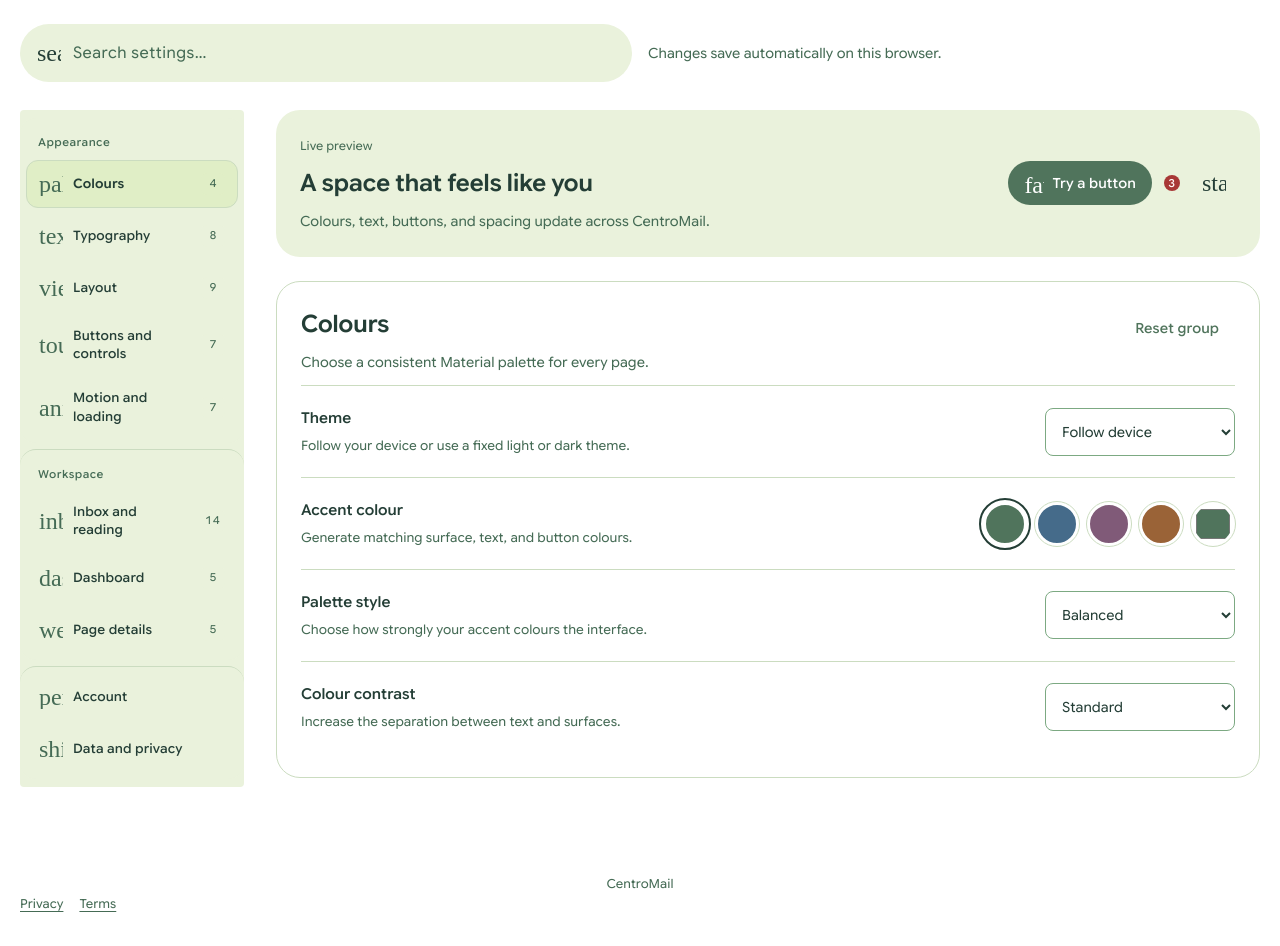
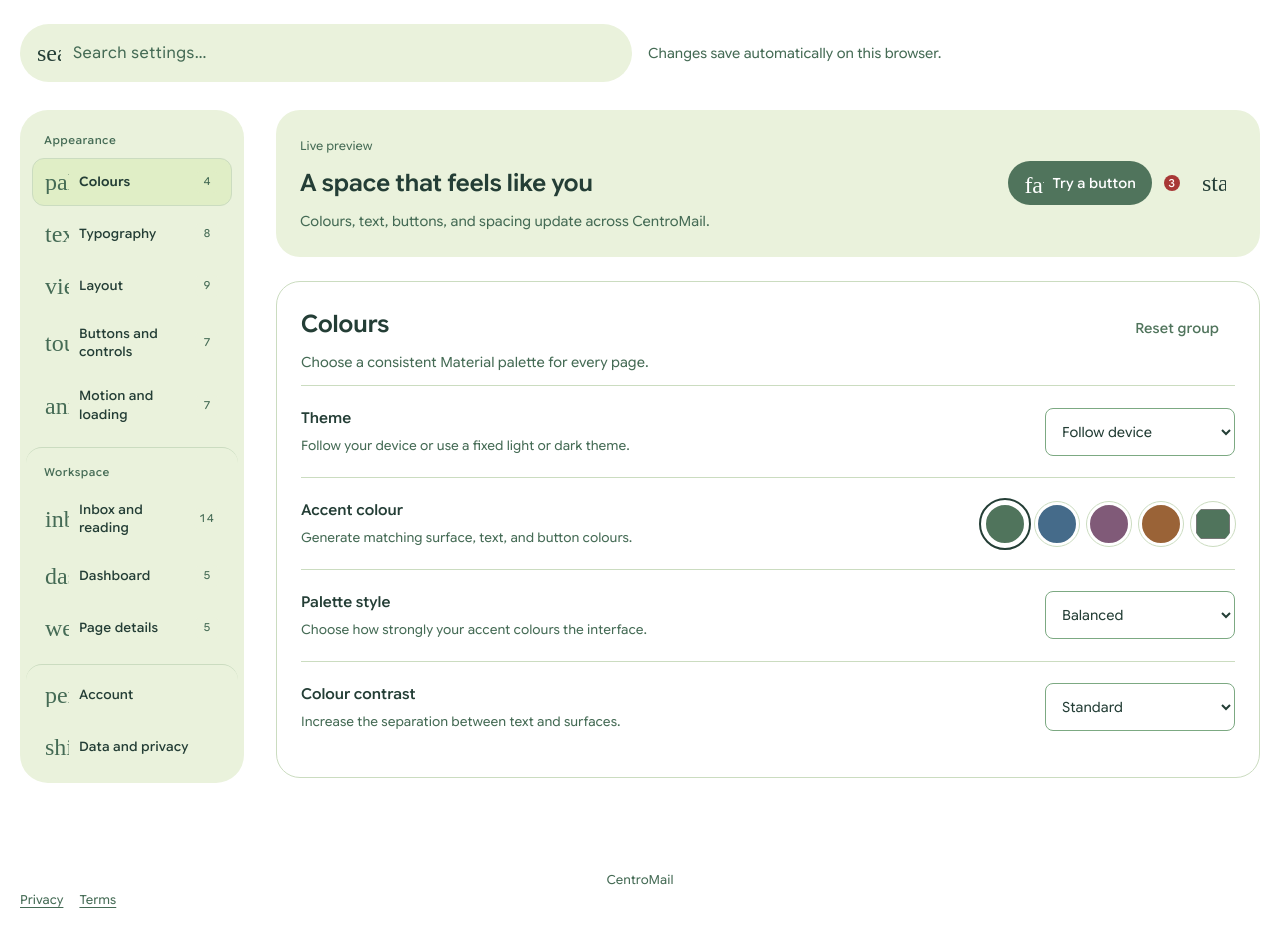
Before and after one commit to Kwadwo-O/CentroMail, a Flask app: page /settings in a window 1280 px wide. Shown: the part 199-1145 px from the top of the page. After the commit the page ends 1107 px from the top, so only its background shows below. Run offline with Flask 3, Linux system fonts and the light colour scheme; the visitor is signed in with stand-in values (Sample User, id 1); data comes from the database, SQL or seed files in the repository; some web fonts are replaced.

Commit message:
Round settings submenu

```diff
--- a/static/css/settings.css
+++ b/static/css/settings.css
@@ -13,8 +13,8 @@
 #settings-feedback { flex: 1; color: var(--muted); font-size: .875rem; margin: 0; min-width: 220px; }
 .settings-layout { display: grid; grid-template-columns: 224px minmax(0,1fr); gap: 32px; align-items: start; }
 .settings-navigation { display: grid; gap: 6px; position: sticky; top: 96px; }
-.settings-navigation.m3e-menu { inline-size: 100%; max-block-size: none; --m3e-comp-menu-item-min-width: 0px; --m3e-comp-menu-item-max-width: 100%; }
-.settings-navigation .m3e-menu__group { display: grid; gap: 4px; padding: 6px; background: var(--surface-container); border-radius: 16px; box-shadow: none; }
+.settings-navigation.m3e-menu { inline-size: 100%; max-block-size: none; padding: 6px; border-radius: var(--m3e-sys-shape-corner-extra-large,28px); --m3e-comp-menu-item-min-width: 0px; --m3e-comp-menu-item-max-width: 100%; }
+.settings-navigation .m3e-menu__group { display: grid; gap: 4px; padding: 6px; background: transparent; border-radius: 16px; box-shadow: none; }
 .settings-navigation-heading { display: block; margin: 0; padding: 8px 12px 4px; color: var(--muted); font-size: .6875rem; letter-spacing: .04em; }
 .settings-navigation a { display: grid; grid-template-columns: 24px minmax(0,1fr) auto; align-items: center; gap: 10px; min-height: 48px; padding: 10px 12px; text-decoration: none; border-radius: 12px; color: var(--text); font-size: .8125rem; line-height: 1.4; border: 1px solid transparent; transition: background-color 160ms ease, border-color 160ms ease; }
 .settings-navigation a:hover { background: var(--surface-container); }
```
